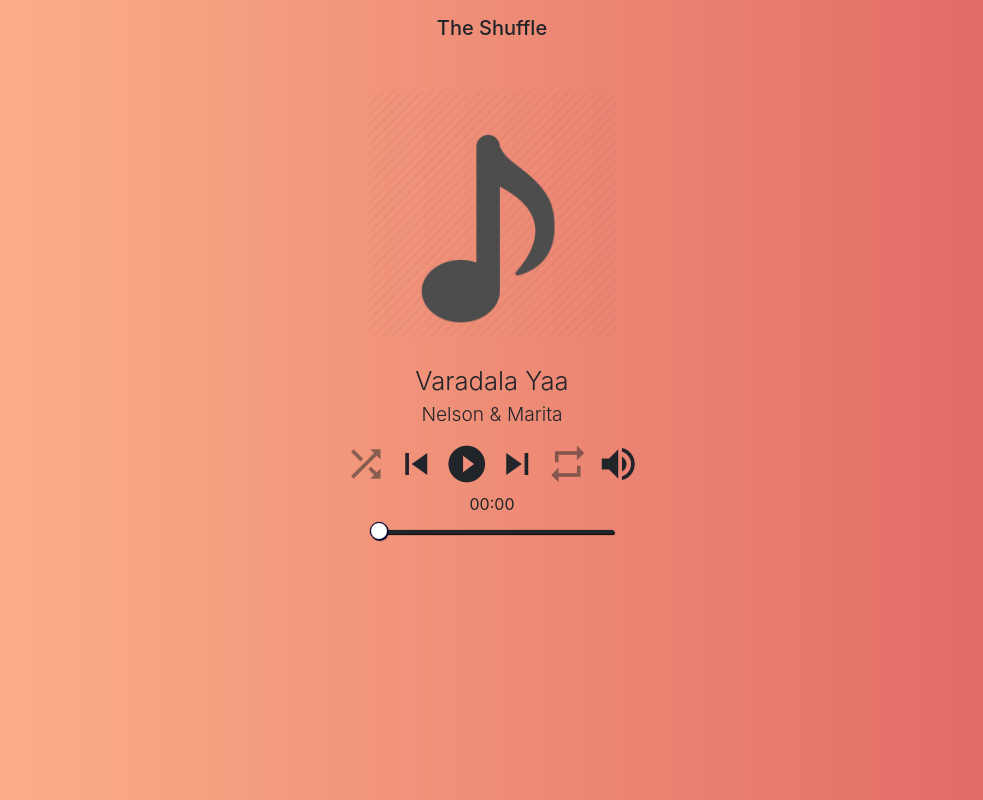
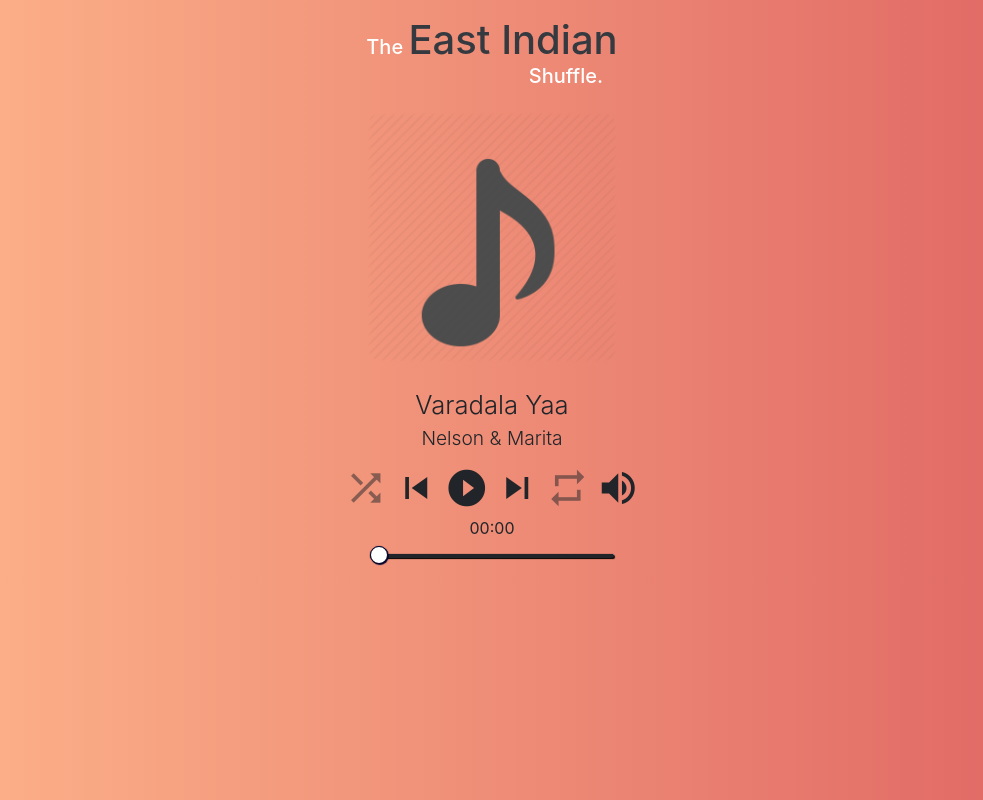
Before and after one commit to Bosco98/EI_Shuffle, a plain HTML site: page index.html in a window 1280 px wide. Shown: the whole page, without its empty margins (148-1131 px from the left). Drawn offline with nearby package versions, Linux system fonts and the light colour scheme.

Commit message:
Update index.html

```diff
--- a/index.html
+++ b/index.html
@@ -13,7 +13,7 @@
     <div class="row justify-content-center">
       <div class="col-xs-6 col-md-4">
         <div class="player-window">
-          <h5 class="text-center">The Shuffle</h5>
+          <h5 class="text-center"><span class="text-white"> The </span> <span class="h1 text-dark">East Indian</span> <br/> <span class="mr-5 float-right text-white pt-0 mt-0">Shuffle.</span>  </h5>
           <div class="music-viewer text-center">
               <br />
             <img id="music-thumb" class="rounded animated" style="border-radius: 1rem!important;">
```
